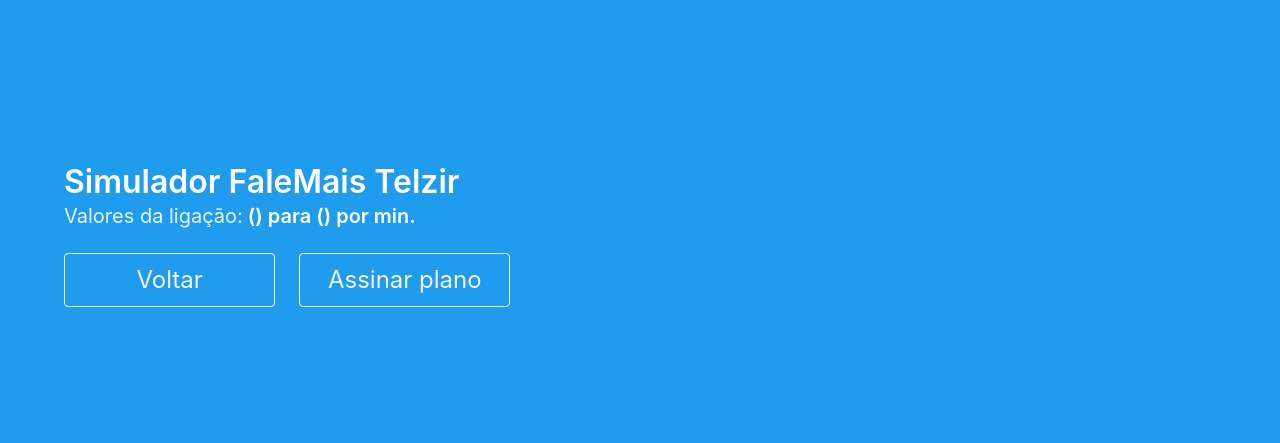
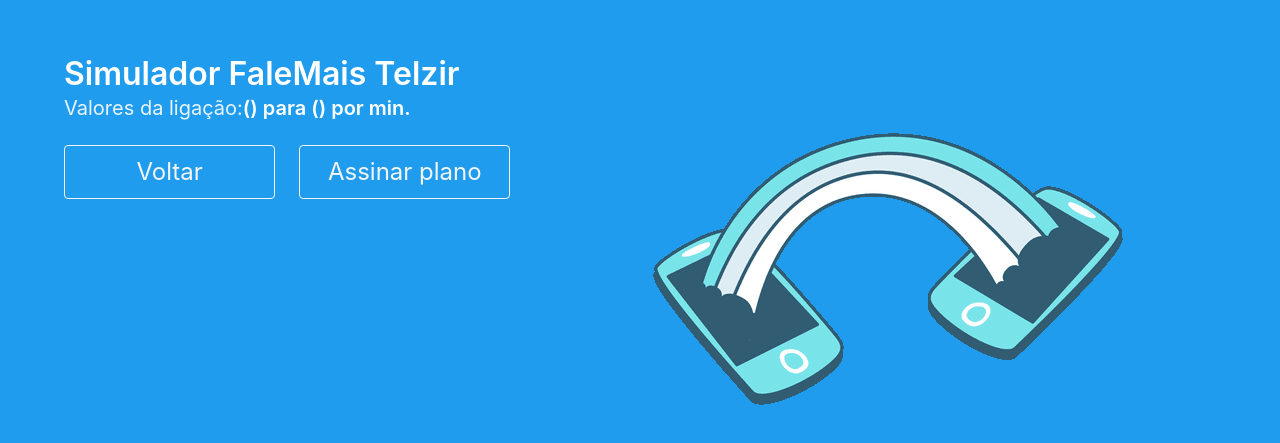
Before and after one commit to fredsonrodrigues/simulador-aleatorio-tarifa, a React (Create React App) app in the folder front-end/: page / in a window 1280 px wide. Shown: the part 165-608 px from the top of the page. Built offline with nearby package versions, Linux system fonts and the light colour scheme.

Commit message:
Remodelando tela de resultado

```diff
--- a/front-end/src/Pages/FormResult.js
+++ b/front-end/src/Pages/FormResult.js
@@ -1,25 +1,26 @@
 import React, { Component } from "react";
-import { connect } from 'react-redux';
+import { connect } from "react-redux";
 import { Card, Button } from "../Components";
-import { restartSimulation } from '../Actions/FormActions'
+import { restartSimulation } from "../Actions/FormActions";
+import cellphones from "../Assets/img/cel.png";
+import "../Assets/img.css";
 
 class FormResult extends Component {
-
   constructor(props) {
-    super(props)
+    super(props);
     this.state = {
-      simulation : this.props.simulation
-    }
+      simulation: this.props.simulation
+    };
+    this.image = cellphones;
   }
 
-
   componentWillReceiveProps(nextProps) {
-    this.setState(nextProps.simulation)
+    this.setState(nextProps.simulation);
   }
 
   ListCard = () => {
-    return this.state.simulation.map(s =>
-      <div className="column is-one-fifth">
+    return this.state.simulation.map(s => (
+      <div className="column is-two-fifths">
         <Card>
           <header className="card-header">
             <p className="card-header-title">{s.plano}</p>
@@ -31,29 +32,41 @@
           </div>
         </Card>
       </div>
-    )
-  }
+    ));
+  };
 
   render() {
-    const { ListCard } = this
+    const { ListCard } = this;
     return (
       <div>
+        <div className="columns">
+          <div className="column is-half">
             <p className="title">Simulador FaleMais Telzir</p>
             <p className="subtitle">
               Valores da ligação:
-          <strong> ({this.props.form.origem})
-          para ({this.props.form.destino})
-          por {this.props.form.valor} min.</strong>
+              <strong>
+                ({this.props.form.origem}) para ({this.props.form.destino}) por{" "}
+                {this.props.form.valor} min.
+              </strong>
             </p>
             <div className="columns">
               <ListCard />
             </div>
             <div className="columns">
-          <div className="column is-one-fifth">
+              <div className="column is-two-fifths">
                 <Button onClick={this.props.restartSimulation}>Voltar</Button>
               </div>
-          <div className="column is-one-fifth">
+              <div className="column is-two-fifths">
                 <Button>Assinar plano</Button>
+              </div>
+            </div>
+          </div>
+          <div className="column is-half">
+            <img
+              src={this.image}
+              className="image-telzir"
+              alt="telefone telzir"
+            />
           </div>
         </div>
       </div>
@@ -61,10 +74,13 @@
   }
 }
 
-const mapStateToProps = (state) => {
+const mapStateToProps = state => {
   return {
     form: state.form.form,
     simulation: state.form.simulation
-  }
-}
-export default connect(mapStateToProps,{restartSimulation})(FormResult)
+  };
+};
+export default connect(
+  mapStateToProps,
+  { restartSimulation }
+)(FormResult);
```
Lines whose indentation alone changed are shown as unchanged.
